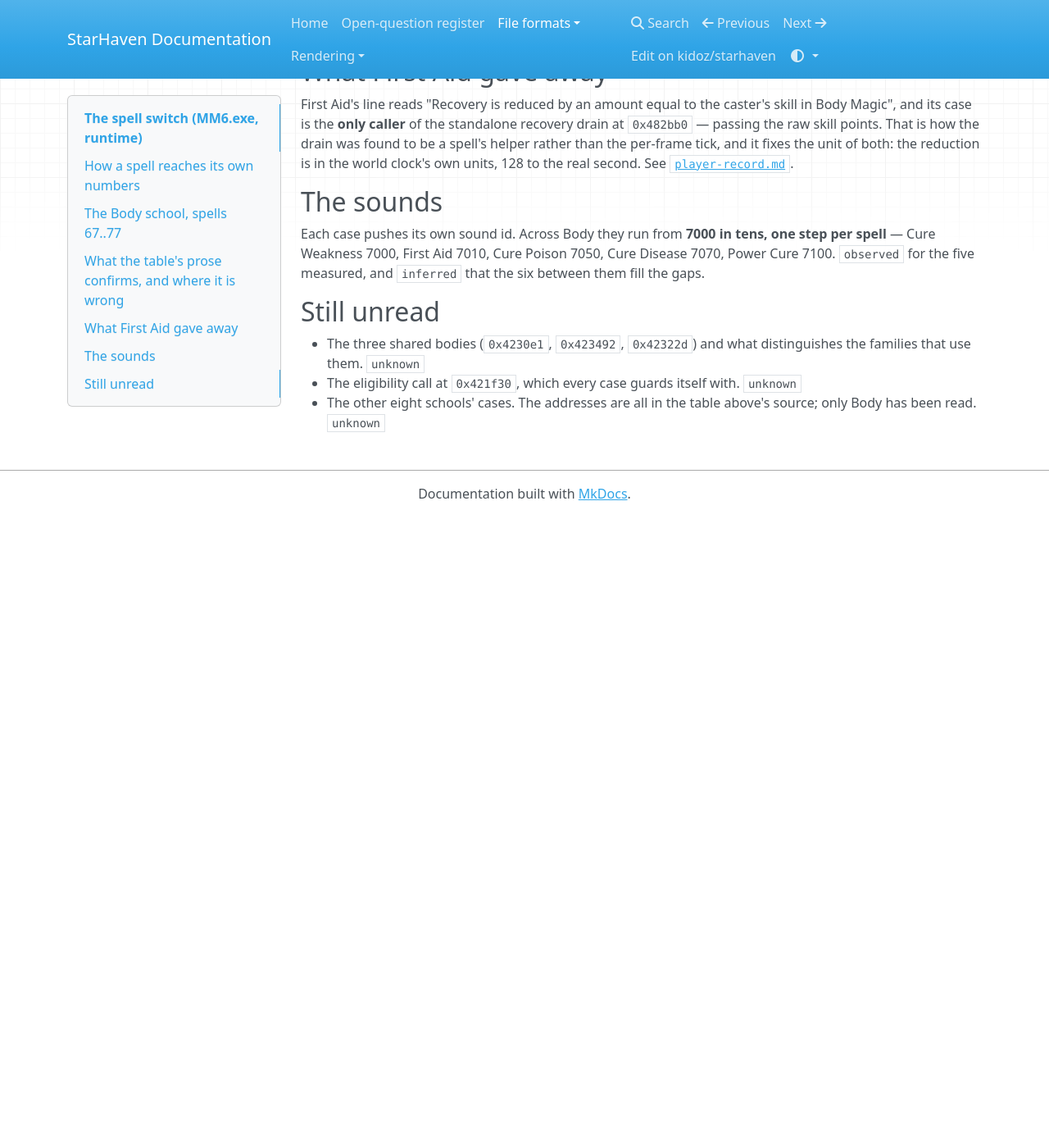
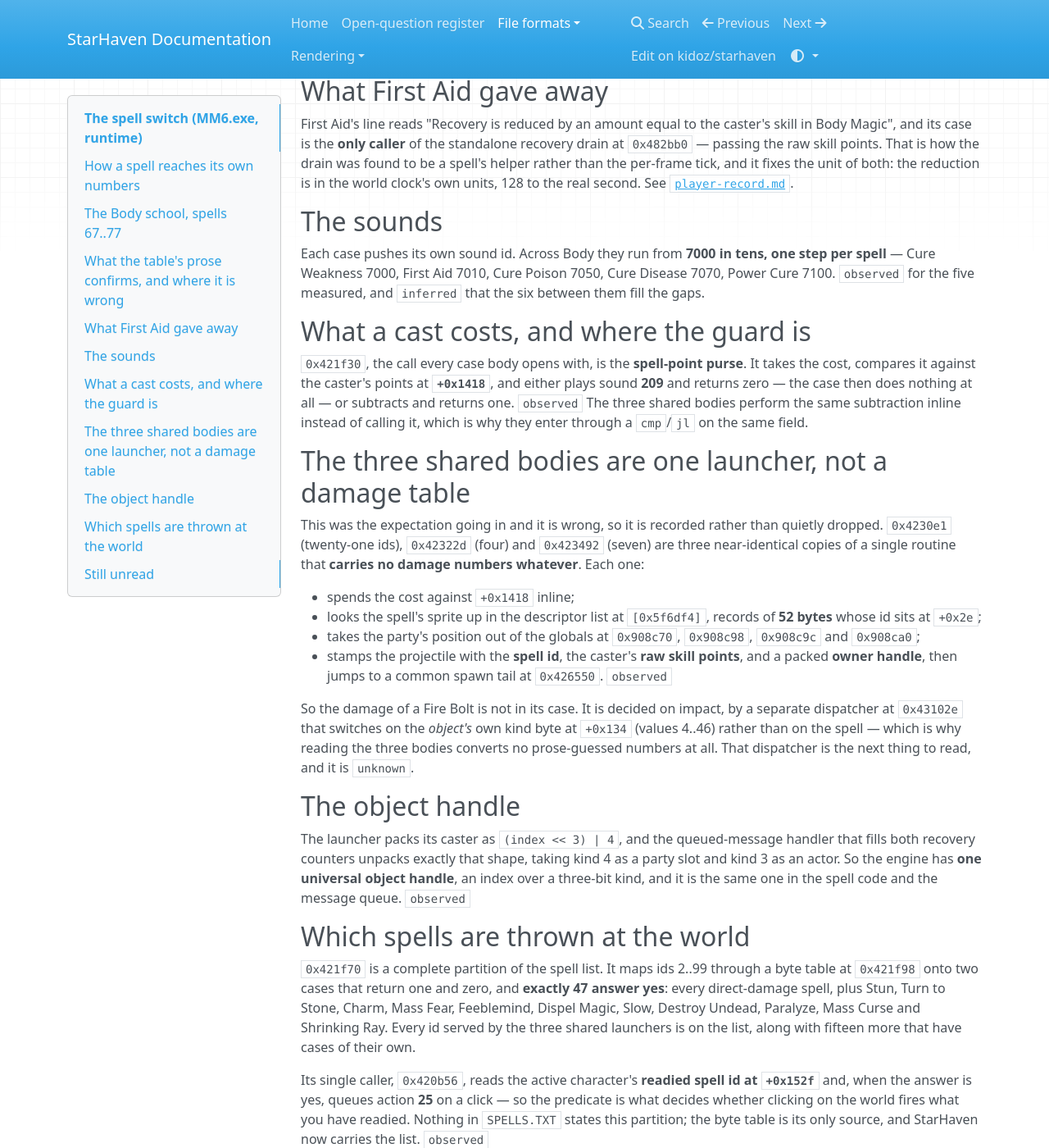
Before and after one commit to kidoz/starhaven, an MkDocs documentation site: the page built from docs/formats/spell-switch.md, in a window 1280 px wide and 1400 px high, scrolled down 2043 px. Shown: the whole window at 82% size. Built offline with MkDocs 1.6.1, drawn with Linux system fonts in a browser that asks for light colours; nearby versions of some CDN libraries; before the commit the page ends 2673 px from its top, so only the background shows below that; some of the changed text lies outside the part shown.

Commit message:
Correct the shared bodies: a launcher, a purse, and the aimed list

````diff
--- a/docs/formats/spell-switch.md
+++ b/docs/formats/spell-switch.md
@@ -1,6 +1,6 @@
 # The spell switch (`MM6.exe`, runtime)
 
-Status: **one school read, in full.** Not a file format: this is the
+Status: **one school read in full, and the machinery around every case.** Not a file format: this is the
 executable's own per-spell code, reached while chasing the recovery tick.
 Every claim is tagged `observed` (read from an instruction) or `inferred`.
 
@@ -31,8 +31,8 @@ jmp   dword [eax*4 + 0x429c74] ; 102 entries, one per spell
 ```
 
 So **case index = spell id − 1**, and `SPELLS.TXT`'s own numbering indexes
-the table directly. Several ids share a body — `0x4230e1` collects the
-plain damage spells, `0x423492` and `0x42322d` two more families — and the
+the table directly. Several ids share a body — `0x4230e1`, `0x423492` and
+`0x42322d` are three copies of one projectile launcher, read below — and the
 rest have one case each. `observed`
 
 Each case is entered with two things and computes from nothing else:
@@ -53,13 +53,13 @@ applies itself.
 | 67 | Cure Weakness | `0x427d8c` | window ×180 / ×10800 / ×259200 s a point; condition **1** |
 | 68 | First Aid | `0x427e25` | heal **5 / 7 / 10** flat; then drains `points` off recovery |
 | 69 | Protection from Poison | `0x427ebb` | **1 / 2 / 3** resistance a point, for **3600 s** a point |
-| 70 | Harm | `0x4230e1` | the shared damage body |
+| 70 | Harm | `0x4230e1` | the shared launcher; no number of its own |
 | 71 | Cure Wounds | `0x427f79` | heal **2 × points + 5**, all three ranks alike |
 | 72 | Cure Poison | `0x42800d` | the same window ladder; condition **6** |
 | 73 | Speed | `0x428114` | **10 + 2 (expert 3) × points**, **3600 s** a point, party at master |
 | 74 | Cure Disease | `0x428288` | the same window ladder; condition **7** |
 | 75 | Power | `0x4283b8` | identical to Speed |
-| 76 | Flying Fist | `0x42322d` | a shared body |
+| 76 | Flying Fist | `0x42322d` | the shared launcher, second copy |
 | 77 | Power Cure | `0x428591` | heal **2 × points + 10** to all four |
 
 `observed` throughout.
@@ -106,11 +106,65 @@ one step per spell** — Cure Weakness 7000, First Aid 7010, Cure Poison 7050,
 Cure Disease 7070, Power Cure 7100. `observed` for the five measured, and
 `inferred` that the six between them fill the gaps.
 
+## What a cast costs, and where the guard is
+
+`0x421f30`, the call every case body opens with, is the **spell-point
+purse**. It takes the cost, compares it against the caster's points at
+**`+0x1418`**, and either plays sound **209** and returns zero — the case
+then does nothing at all — or subtracts and returns one. `observed` The
+three shared bodies perform the same subtraction inline instead of calling
+it, which is why they enter through a `cmp`/`jl` on the same field.
+
+## The three shared bodies are one launcher, not a damage table
+
+This was the expectation going in and it is wrong, so it is recorded rather
+than quietly dropped. `0x4230e1` (twenty-one ids), `0x42322d` (four) and
+`0x423492` (seven) are three near-identical copies of a single routine that
+**carries no damage numbers whatever**. Each one:
+
+- spends the cost against `+0x1418` inline;
+- looks the spell's sprite up in the descriptor list at `[0x5f6df4]`,
+  records of **52 bytes** whose id sits at `+0x2e`;
+- takes the party's position out of the globals at `0x908c70`, `0x908c98`,
+  `0x908c9c` and `0x908ca0`;
+- stamps the projectile with the **spell id**, the caster's **raw skill
+  points**, and a packed **owner handle**, then jumps to a common spawn tail
+  at `0x426550`. `observed`
+
+So the damage of a Fire Bolt is not in its case. It is decided on impact, by
+a separate dispatcher at `0x43102e` that switches on the *object's* own kind
+byte at `+0x134` (values 4..46) rather than on the spell — which is why
+reading the three bodies converts no prose-guessed numbers at all. That
+dispatcher is the next thing to read, and it is `unknown`.
+
+## The object handle
+
+The launcher packs its caster as `(index << 3) | 4`, and the queued-message
+handler that fills both recovery counters unpacks exactly that shape, taking
+kind 4 as a party slot and kind 3 as an actor. So the engine has **one
+universal object handle**, an index over a three-bit kind, and it is the same
+one in the spell code and the message queue. `observed`
+
+## Which spells are thrown at the world
+
+`0x421f70` is a complete partition of the spell list. It maps ids 2..99
+through a byte table at `0x421f98` onto two cases that return one and zero,
+and **exactly 47 answer yes**: every direct-damage spell, plus Stun, Turn to
+Stone, Charm, Mass Fear, Feeblemind, Dispel Magic, Slow, Destroy Undead,
+Paralyze, Mass Curse and Shrinking Ray. Every id served by the three shared
+launchers is on the list, along with fifteen more that have cases of their
+own.
+
+Its single caller, `0x420b56`, reads the active character's **readied spell
+id at `+0x152f`** and, when the answer is yes, queues action **25** on a
+click — so the predicate is what decides whether clicking on the world fires
+what you have readied. Nothing in `SPELLS.TXT` states this partition; the
+byte table is its only source, and StarHaven now carries the list.
+`observed`
+
 ## Still unread
 
-- The three shared bodies (`0x4230e1`, `0x423492`, `0x42322d`) and what
-  distinguishes the families that use them. `unknown`
-- The eligibility call at `0x421f30`, which every case guards itself with.
-  `unknown`
-- The other eight schools' cases. The addresses are all in the table above's
-  source; only Body has been read. `unknown`
+- The impact dispatcher at `0x43102e` and its 43 object kinds, which is
+  where the damage of every thrown spell is actually decided. `unknown`
+- The other eight schools' own case bodies. The addresses are all in the
+  dispatch table; only Body has been read. `unknown`
````
Also changed, not shown: 3 other files.
